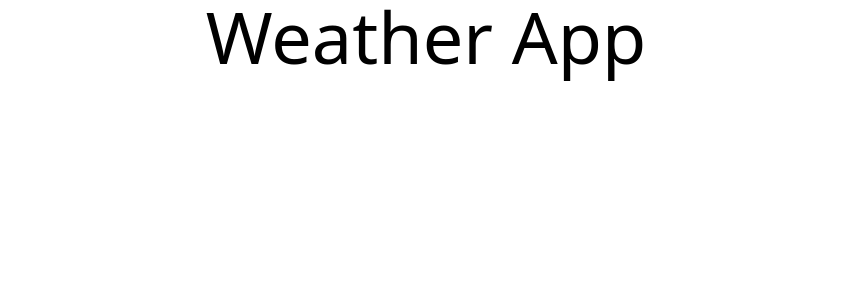
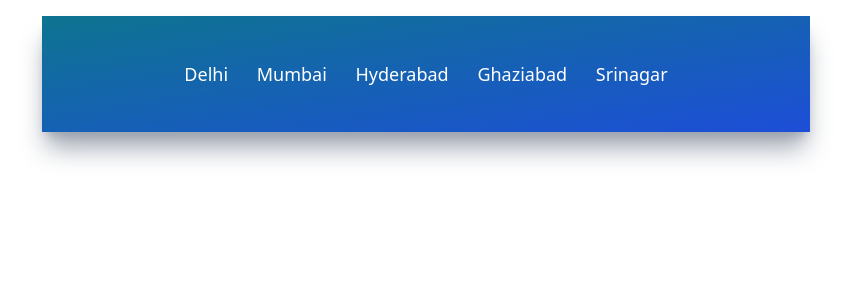
Before and after one commit to MercuryHG007/LGM-weather-reactApp, a React (Create React App) app: page / in a window 1280 px wide. Shown: the top 300 px of the page, without its empty margins (214-1065 px from the left). Built offline with nearby package versions, Linux system fonts and the light colour scheme.

Commit message:
TopButtons Component Added

```diff
--- a/src/App.js
+++ b/src/App.js
@@ -1,9 +1,25 @@
 import './App.css';
+
+import TopButtons from './components/TopButtons';
 
 function App() {
   return (
-    <div className="App">
-      <h1 className='text-7xl'> Weather App</h1>
+    <div
+      className='
+        mx-auto
+        max-w-screen-md
+        mt-4
+        py-5
+        px-32
+        bg-gradient-to-br from-cyan-700 to-blue-700
+        h-fit
+        shadow-xl
+        shadow-gray-400
+        '
+    >
+
+    <TopButtons />
+
     </div>
   );
 }
--- /dev/null
+++ b/src/components/TopButtons.jsx
@@ -0,0 +1,51 @@
+import React from "react";
+
+function TopButtons({ setQuery }) {
+    const cities = [
+        {
+            id: 1,
+            title: "Delhi",
+        },
+        {
+            id: 2,
+            title: "Mumbai",
+        },
+        {
+            id: 3,
+            title: "Hyderabad",
+        },
+        {
+            id: 4,
+            title: "Ghaziabad",
+        },
+        {
+            id: 5,
+            title: "Srinagar",
+        },
+    ];
+
+    return (
+        <div
+            className="
+                flex
+                items-center
+                justify-around
+                my-6"
+        >
+            {cities.map((city) => (
+                <button
+                    key={city.id}
+                    className="
+                        text-white
+                        text-lg
+                        font-medium
+                    "
+                >
+                    {city.title}
+                </button>
+            ))}
+        </div>
+    );
+}
+
+export default TopButtons;
```
